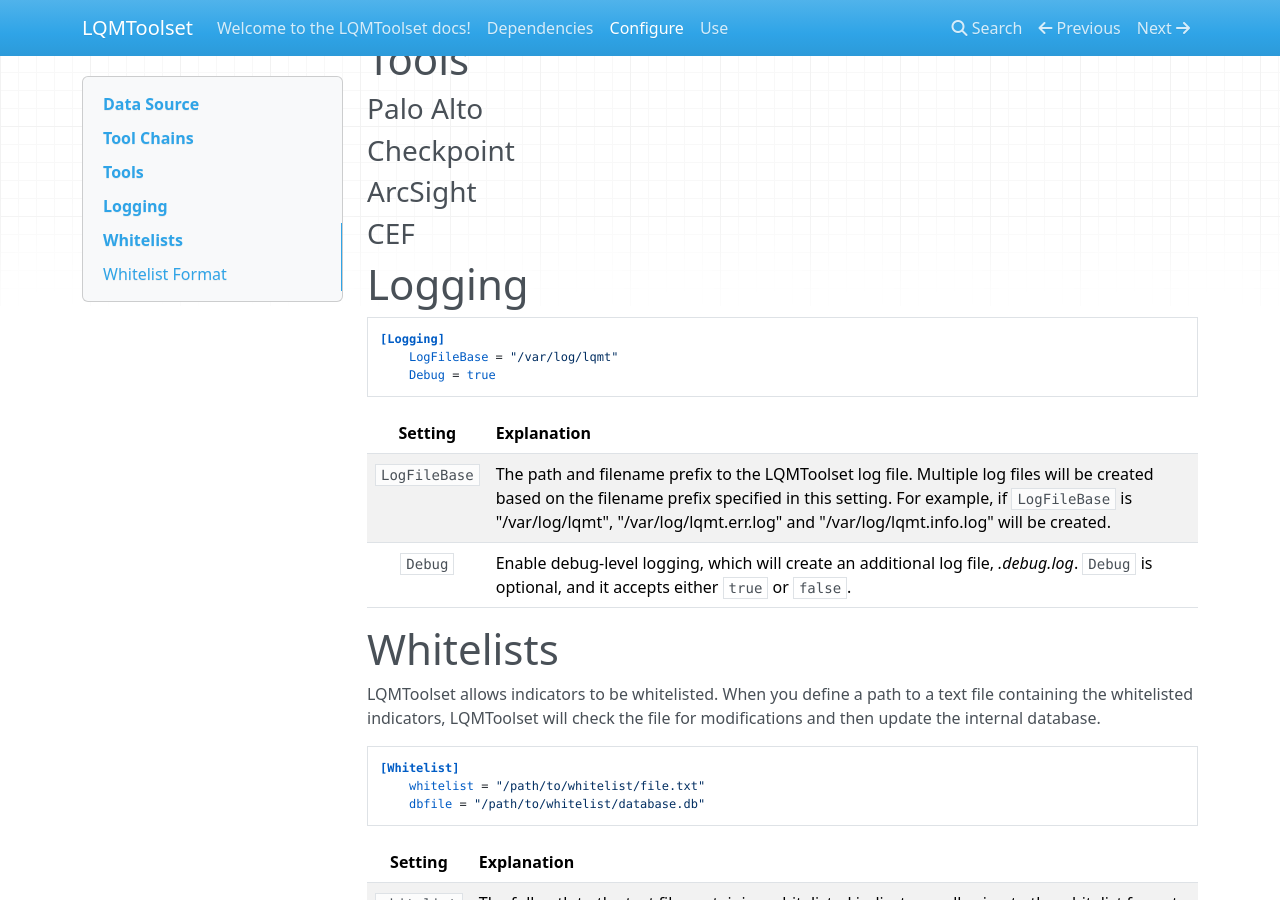
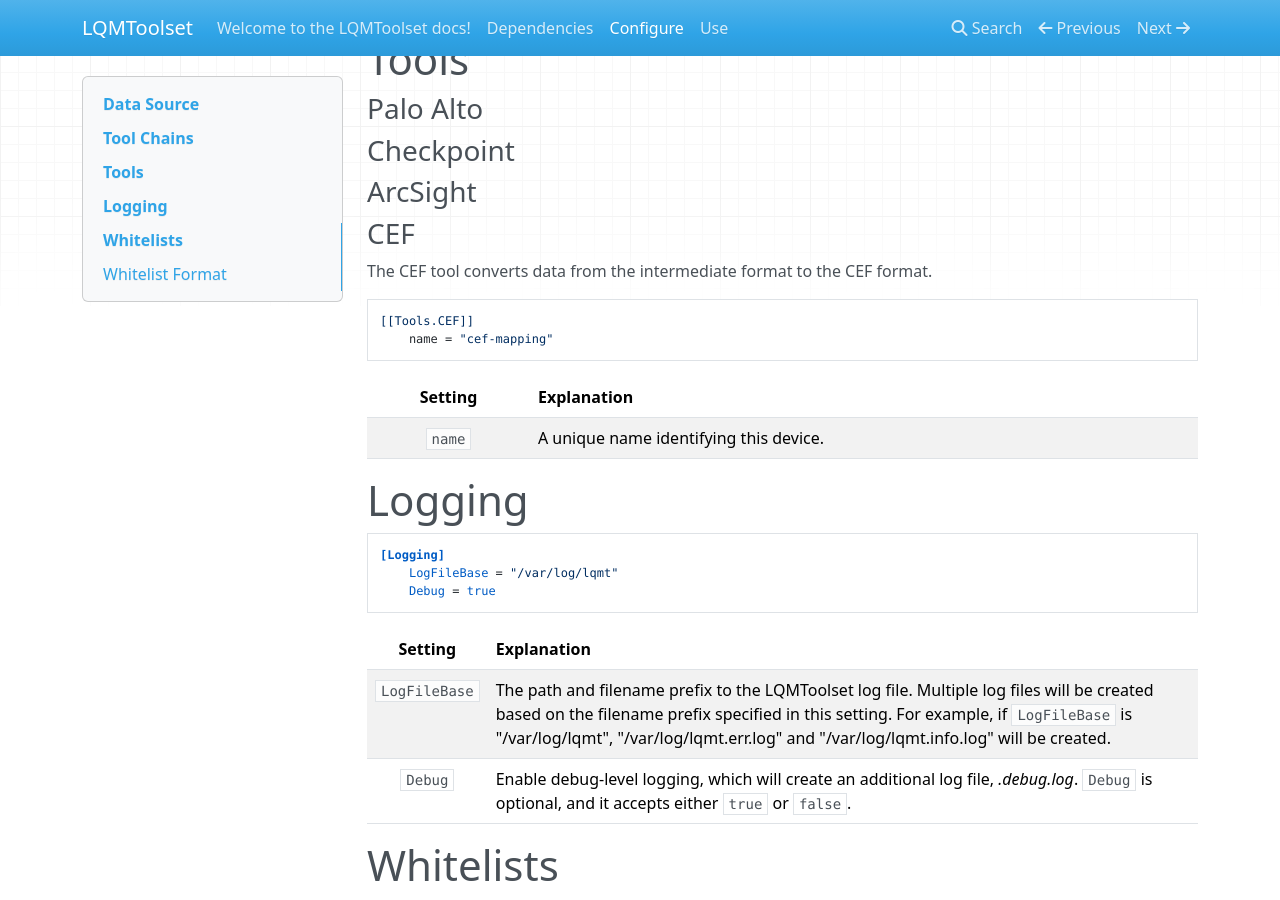
Before and after one commit to anl-cyberscience/LQMToolset, an MkDocs documentation site: the page built from docs/configure.md, in a window 1280 px wide and 900 px high, scrolled down 1022 px. Built offline with MkDocs 1.6.1, drawn with Linux system fonts in a browser that asks for light colours; nearby versions of some CDN libraries; old or Windows-style settings are respelled for this version of MkDocs.

Commit message:
add the CEF tool documentation in configure docs

```diff
--- a/docs/configure.md
+++ b/docs/configure.md
@@ -36,6 +36,14 @@
 ### ArcSight
 
 ### CEF
+The CEF tool converts data from the intermediate format to the CEF format.
+
+    [[Tools.CEF]]
+        name = "cef-mapping"
+
+Setting | Explanation
+:-----: | :----------
+`name`  | A unique name identifying this device.
 
 # Logging
 
```
